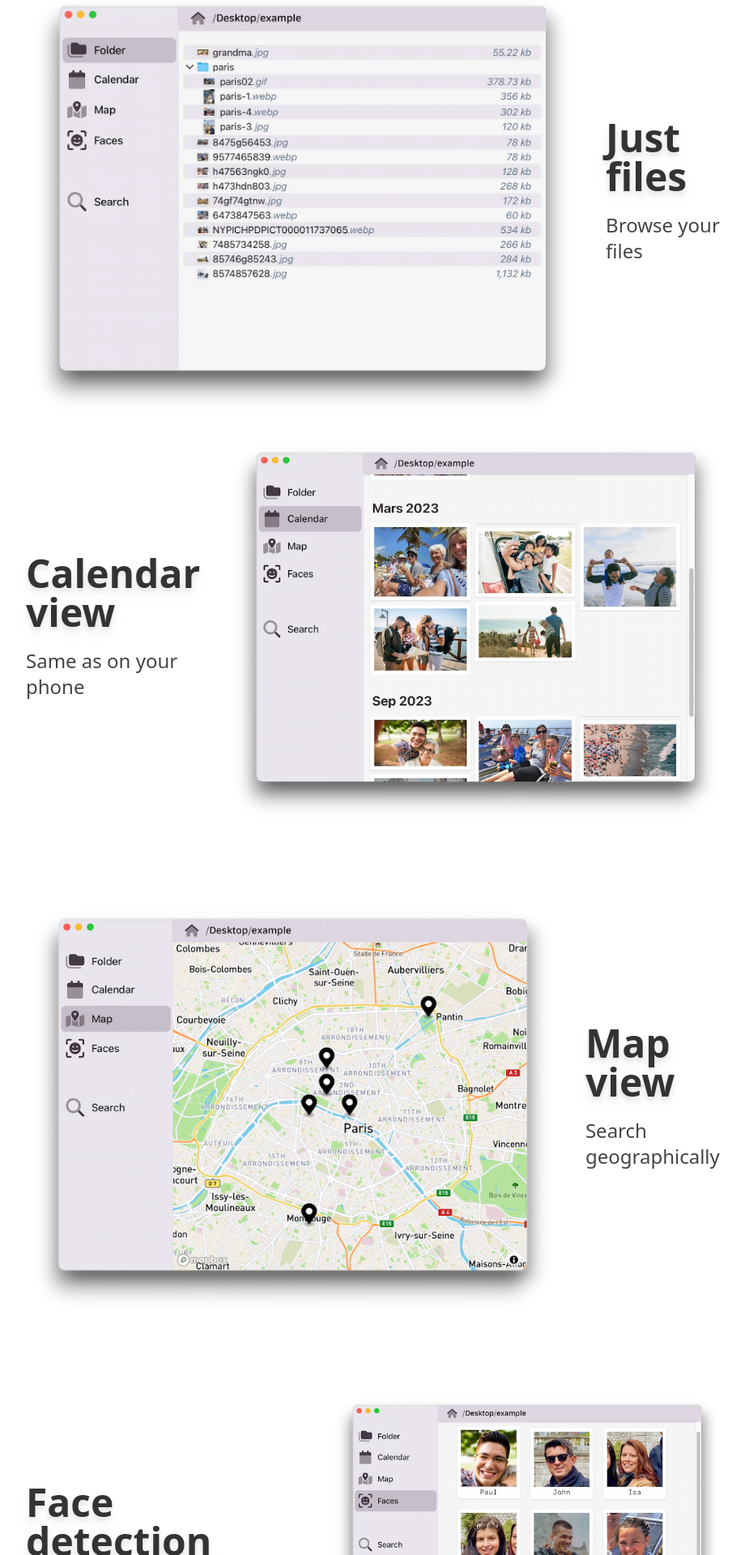
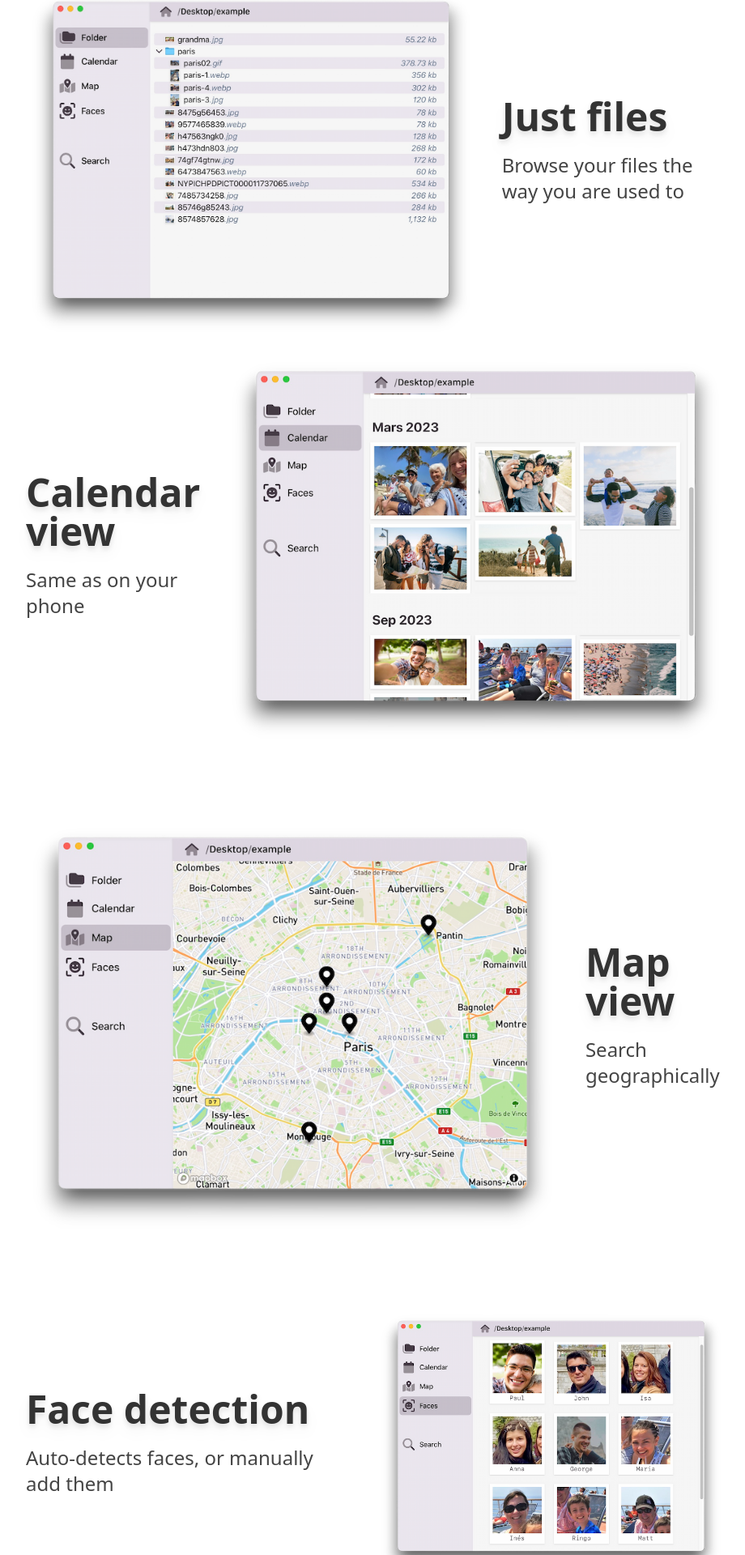
Before and after one commit to PhotoFolder/photofolder.github.io, a SvelteKit app: page / in a window 1280 px wide. Shown: the part 1229-3149 px from the top of the page at 81% size, without its empty margins (176-1096 px from the left). Built offline with nearby package versions, Linux system fonts and the light colour scheme.

Commit message:
text modifications

```diff
--- a/src/routes/+page.svelte
+++ b/src/routes/+page.svelte
@@ -163,7 +163,7 @@
 	</div>
 	<div class="pb-5">
 		<h2 class="text-5xl drop-shadow-lg px-4 font-bold text-[#333]">Just files</h2>
-		<p class="text-2xl text-[#444] px-4 mt-5">Browse your files</p>
+		<p class="text-2xl text-[#444] px-4 mt-5">Browse your files the way you are used to</p>
 	</div>
 </div>
 
@@ -208,7 +208,7 @@
 <div class="flex flex-col md:flex-row max-w-4xl mt-5 m-auto justify-center items-center">
 	<div class="">
 		<h2 class="text-5xl drop-shadow-lg px-4 font-bold text-[#333]">Face detection</h2>
-		<p class="text-2xl text-[#444] px-4 mt-5">Auto-detects faces</p>
+		<p class="text-2xl text-[#444] px-4 mt-5">Auto-detects faces, or manually add them</p>
 	</div>
 	<div class="px-4 max-w-2xl">
 		<!-- <img src="/landing/hero-image.webp" class=" mt-10 m-auto" alt="example of a plate" /> -->
```
Also changed, not shown: 13 other files (tests, documents, lock files or other folders).
